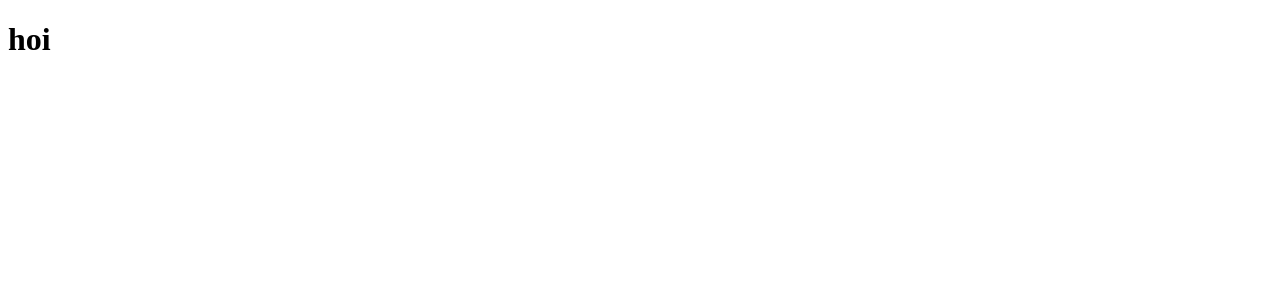
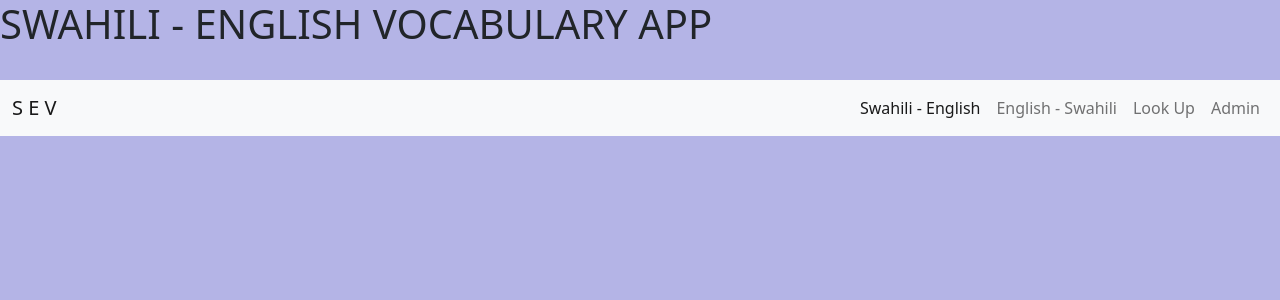
Before and after one commit to Qasper1974/swahili-english-vocab-tool, a Django app: page / in a window 1280 px wide. Before the commit the part shown is almost empty. Shown: the top 300 px of the page. Run offline with Django 3.2, Linux system fonts and the light colour scheme.

Commit message:
add navbar

```diff
--- a/app/templates/home.html
+++ b/app/templates/home.html
@@ -4,9 +4,38 @@
     <meta charset="UTF-8">
     <meta http-equiv="X-UA-Compatible" content="IE=edge">
     <meta name="viewport" content="width=device-width, initial-scale=1.0">
+    <link href="https://cdn.jsdelivr.net/npm/bootstrap@5.0.1/dist/css/bootstrap.min.css" rel="stylesheet"
+    integrity="sha384-+0n0xVW2eSR5OomGNYDnhzAbDsOXxcvSN1TPprVMTNDbiYZCxYbOOl7+AMvyTG2x" crossorigin="anonymous" />
     <title>Document</title>
+    <style>
+        body {
+            background-color: rgb(180, 180, 230);
+        }
+    </style>
 </head>
 <body>
-   <h1>hoi</h1>
+   <h1>SWAHILI - ENGLISH    VOCABULARY APP</h1>
+   <br>
+   <nav class="navbar navbar-expand-lg navbar-light bg-light">
+    <div class="container-fluid">
+      <a class="navbar-brand" href="#">S E V</a>
+      <div >
+        <ul class="navbar-nav">
+          <li class="nav-item">
+            <a class="nav-link active" href="#">Swahili - English </a>
+          </li>
+          <li class="nav-item">
+            <a class="nav-link" href="#">English - Swahili</a>
+          </li>
+          <li class="nav-item">
+            <a class="nav-link" href="#">Look Up</a>
+          </li>
+          <li class="nav-item">
+            <a class="nav-link "  href="#">Admin</a>
+          </li>
+        </ul>
+      </div>
+    </div>
+  </nav>
 </body>
 </html>
```
